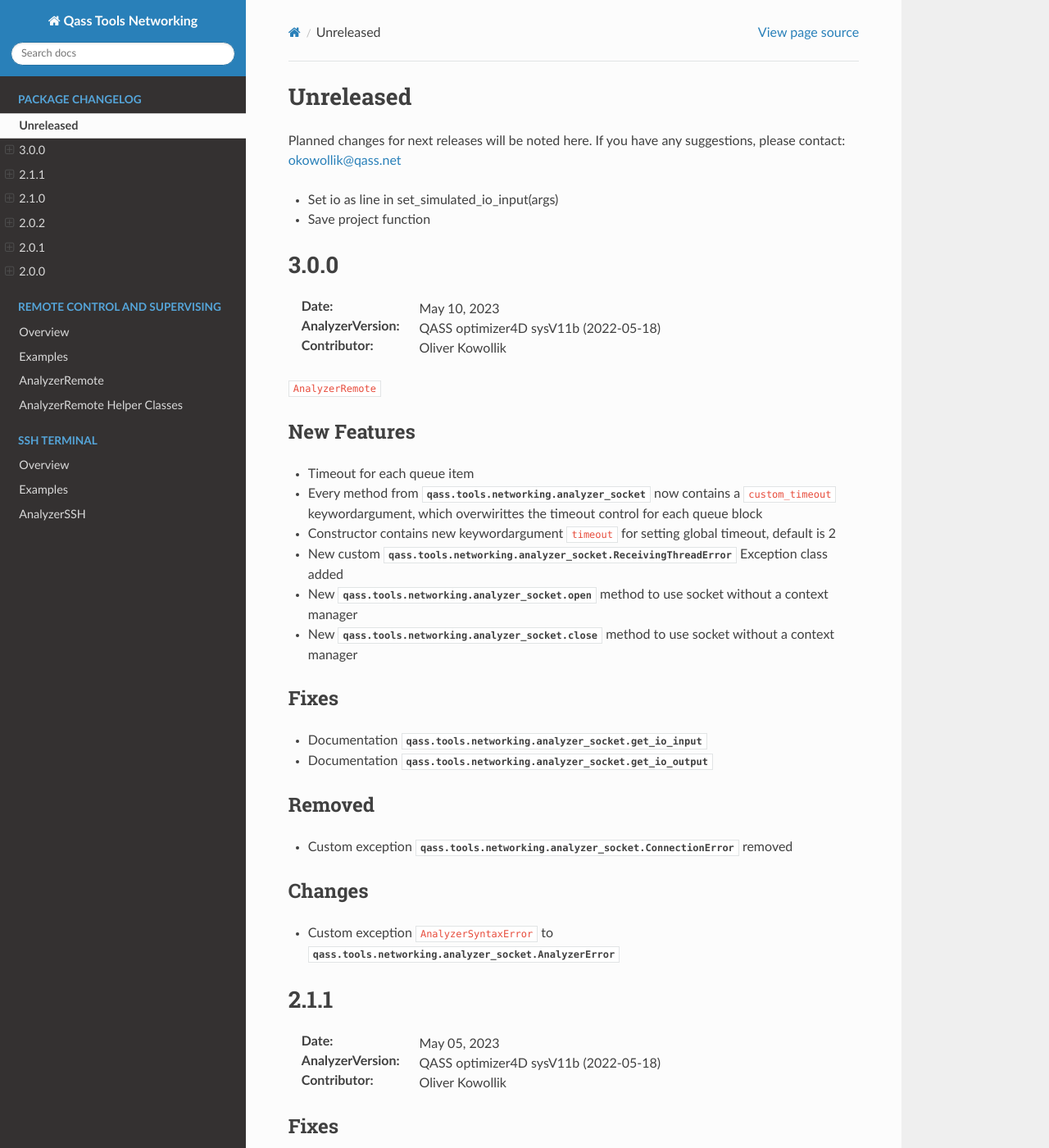
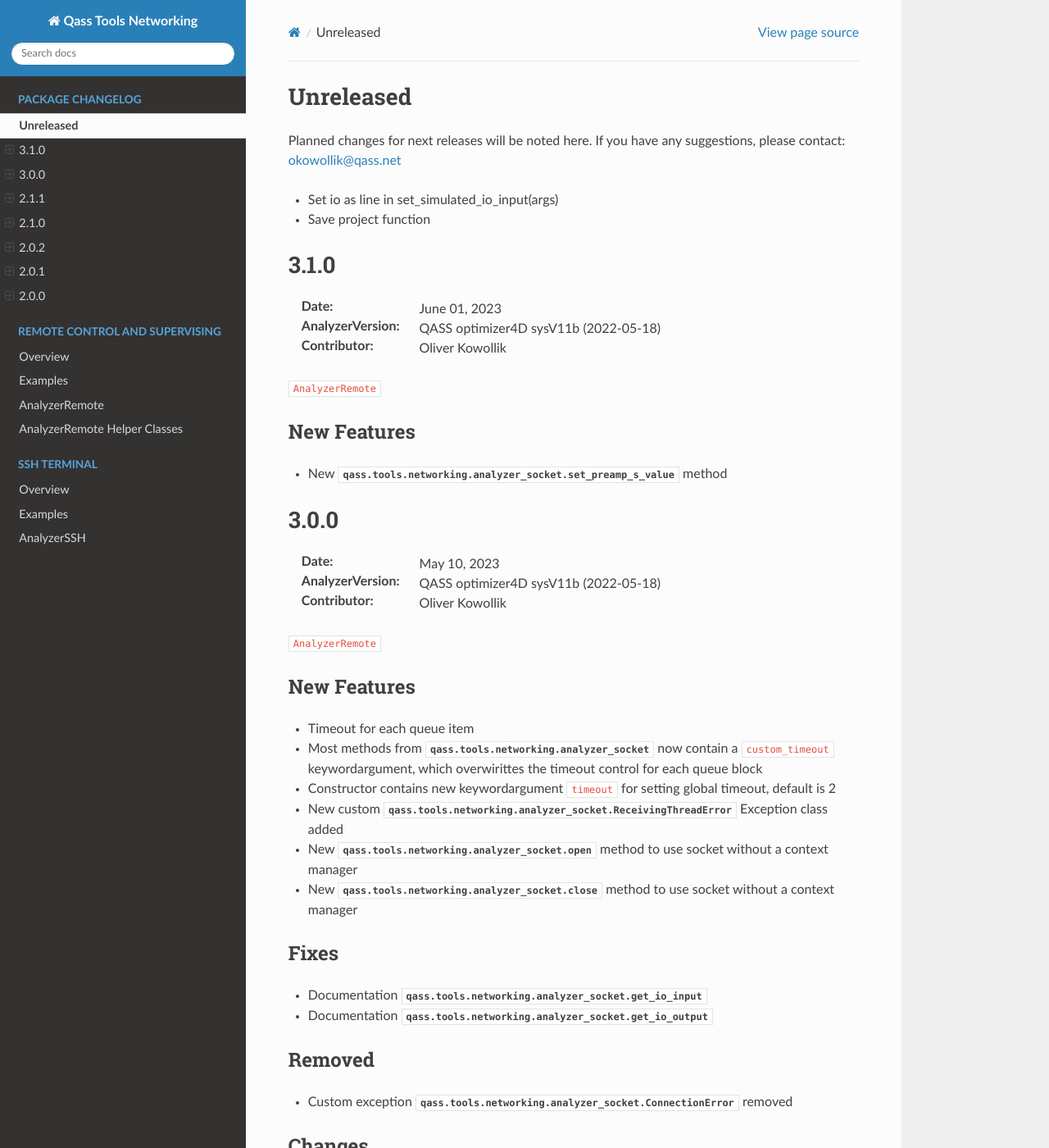
Before and after one commit to QASS/qass-tools-networking, a Sphinx documentation site: the page built from docs/source/changelog.rst, in a window 1280 px wide and 1400 px high. Shown: the whole window at 82% size. Built offline with Sphinx 7.4.7 and the Read the Docs theme 2.0.0, drawn with Linux system fonts in a browser that asks for light colours.

Commit message:
Add new changelog entry

```diff
--- a/docs/source/changelog.rst
+++ b/docs/source/changelog.rst
@@ -4,6 +4,21 @@
 
 * Set io as line in set_simulated_io_input(args)
 * Save project function
+
+3.1.0
+"""""
+:Date: June 01, 2023
+
+:AnalyzerVersion: QASS optimizer4D sysV11b (2022-05-18)
+
+:Contributor: Oliver Kowollik
+
+``AnalyzerRemote``
+
+New Features
+------------
+* New :mod:`qass.tools.networking.analyzer_socket.set_preamp_s_value` method
+
 
 3.0.0
 """""
@@ -18,7 +33,7 @@
 New Features
 ------------
 * Timeout for each queue item
-* Every method from :mod:`qass.tools.networking.analyzer_socket` now contains a ``custom_timeout`` keywordargument, which overwirittes the timeout control for each queue block
+* Most methods from :mod:`qass.tools.networking.analyzer_socket` now contain a ``custom_timeout`` keywordargument, which overwirittes the timeout control for each queue block
 * Constructor contains new keywordargument ``timeout`` for setting global timeout, default is 2
 * New custom :mod:`qass.tools.networking.analyzer_socket.ReceivingThreadError` Exception class added
 * New :mod:`qass.tools.networking.analyzer_socket.open` method to use socket without a context manager
```
